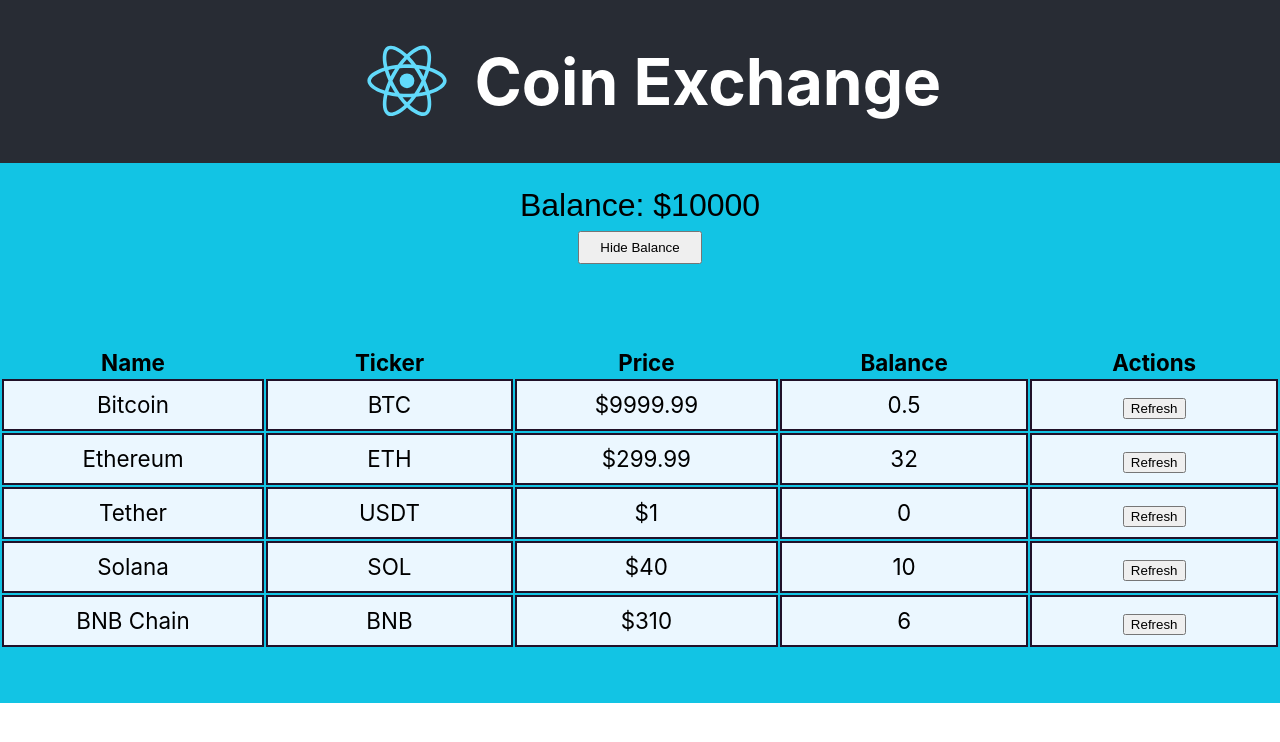
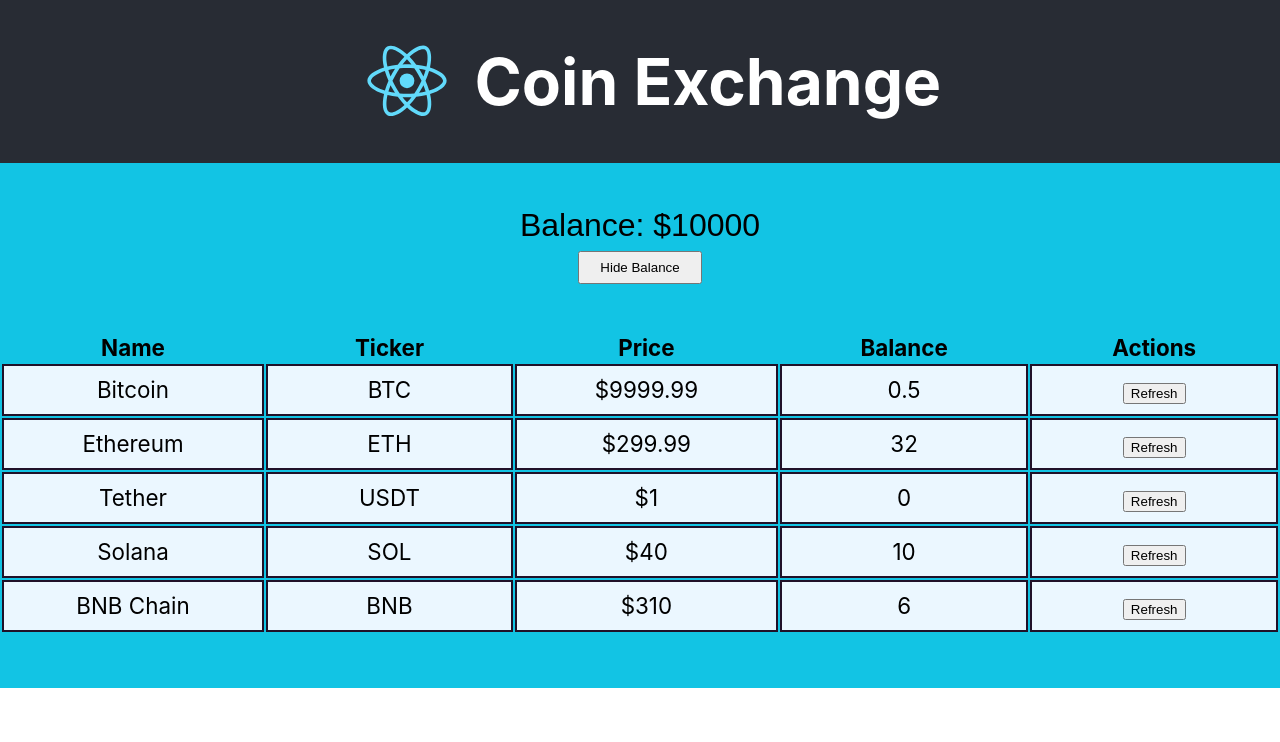
Before and after one commit to HuseynAkh/InvestmentPortfolio, a React (Create React App) app: page / in a window 1280 px wide. Shown: the top 742 px of the page. Built offline with nearby package versions, Linux system fonts and the light colour scheme.

Commit message:
minor css

```diff
--- a/src/components/AccountBalance/AccountBalance.jsx
+++ b/src/components/AccountBalance/AccountBalance.jsx
@@ -6,7 +6,7 @@ const Section = styled.section`
   display: flex;
   flex-flow: column;
   align-items: center;
-
+  margin-top: 20px;
   font-size: 2rem;
   text-align: left;
   padding: 1.5rem 1.5rem 2rem;
--- a/src/components/CoinList/CoinList.jsx
+++ b/src/components/CoinList/CoinList.jsx
@@ -3,7 +3,7 @@ import Coin from '../Coin/Coin';
 import styled from 'styled-components';
 
 const Table = styled.table`
-  margin: 50px auto 50px auto;
+  margin: 15px auto 50px auto;
   display: inline-block;
   font-size: 1.4rem;
   td{
```
